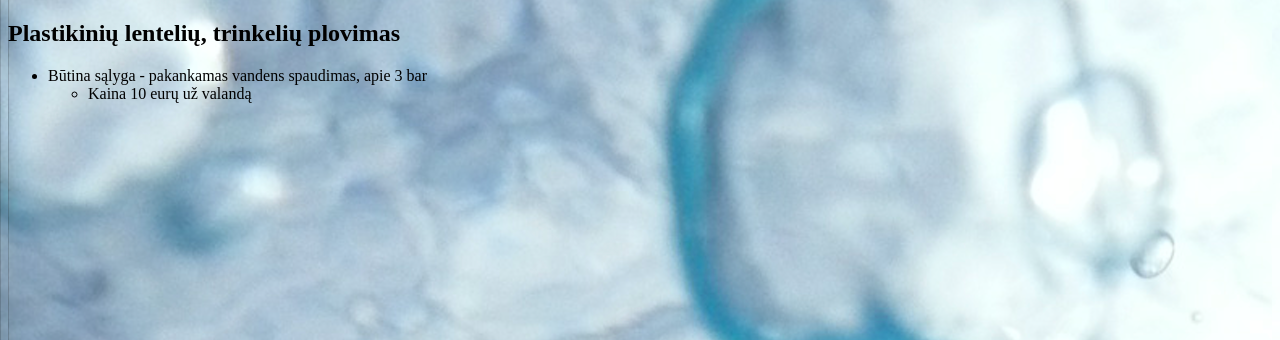
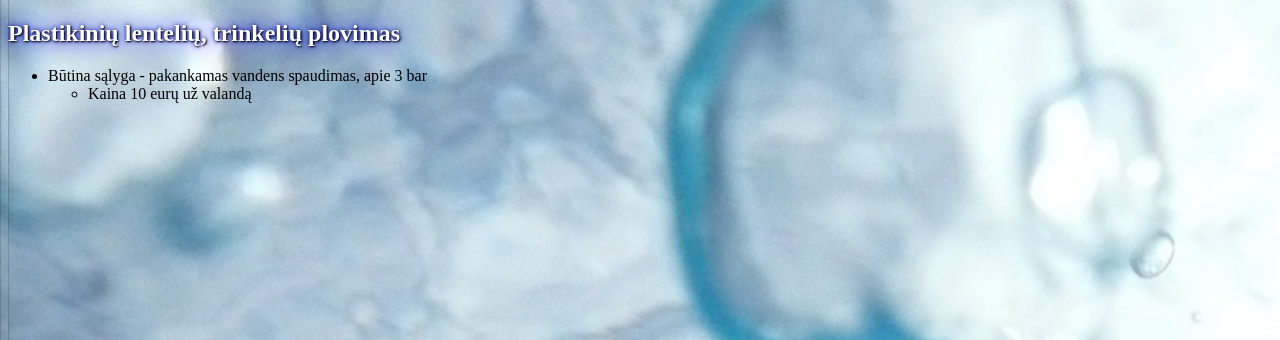
Before and after one commit to Andriuslu/Klases-darbas, a PHP site: page /public_html/Aplinkos_tvarkymas.html in a window 1280 px wide. Shown: the part 160-500 px from the top of the page. Run offline with PHP 8.4, Linux system fonts and the light colour scheme.

Commit message:
chenged h2 text_shadow, li font_family

```diff
--- a/public_html/css/Aruno_svara_layout.css
+++ b/public_html/css/Aruno_svara_layout.css
@@ -201,3 +201,11 @@
     width: 30px;
     height: 30px;
 }
+
+h2 {
+    color: white;
+    text-shadow: 1px 1px 2px black, 0 0 25px blue, 0 0 5px darkblue;
+}
+li {
+    font-family: "Times New Roman", Times, serif;
+}
```
